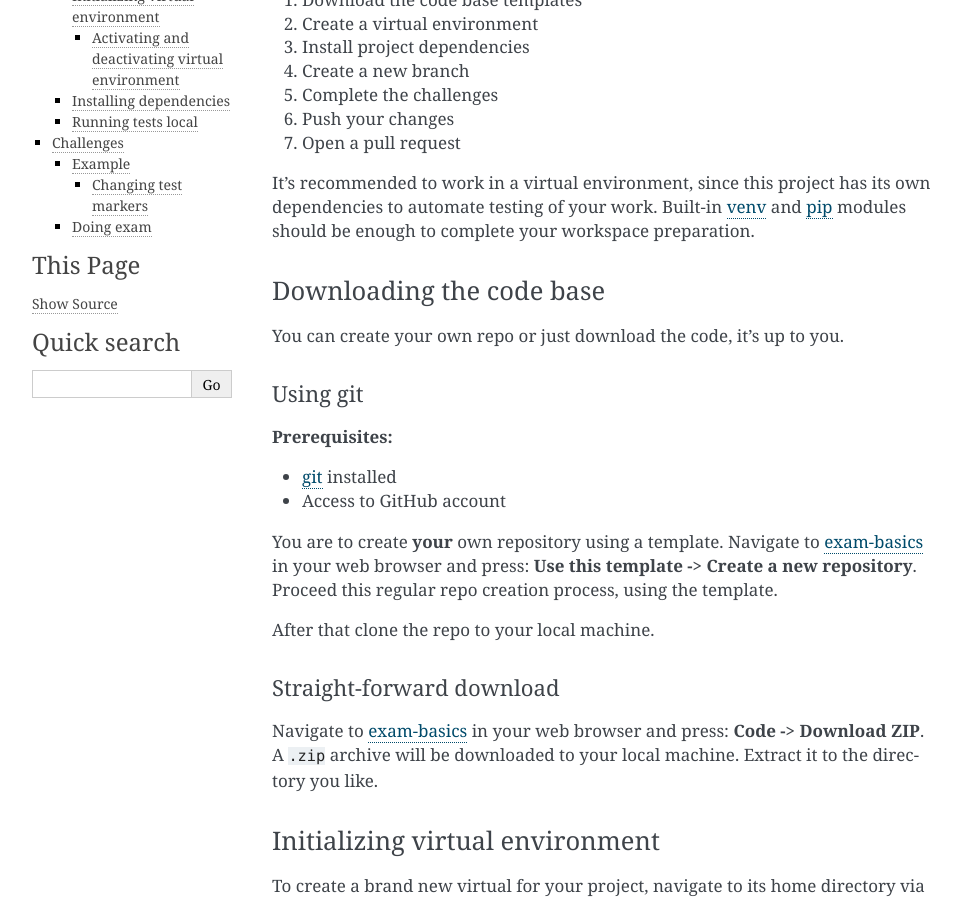
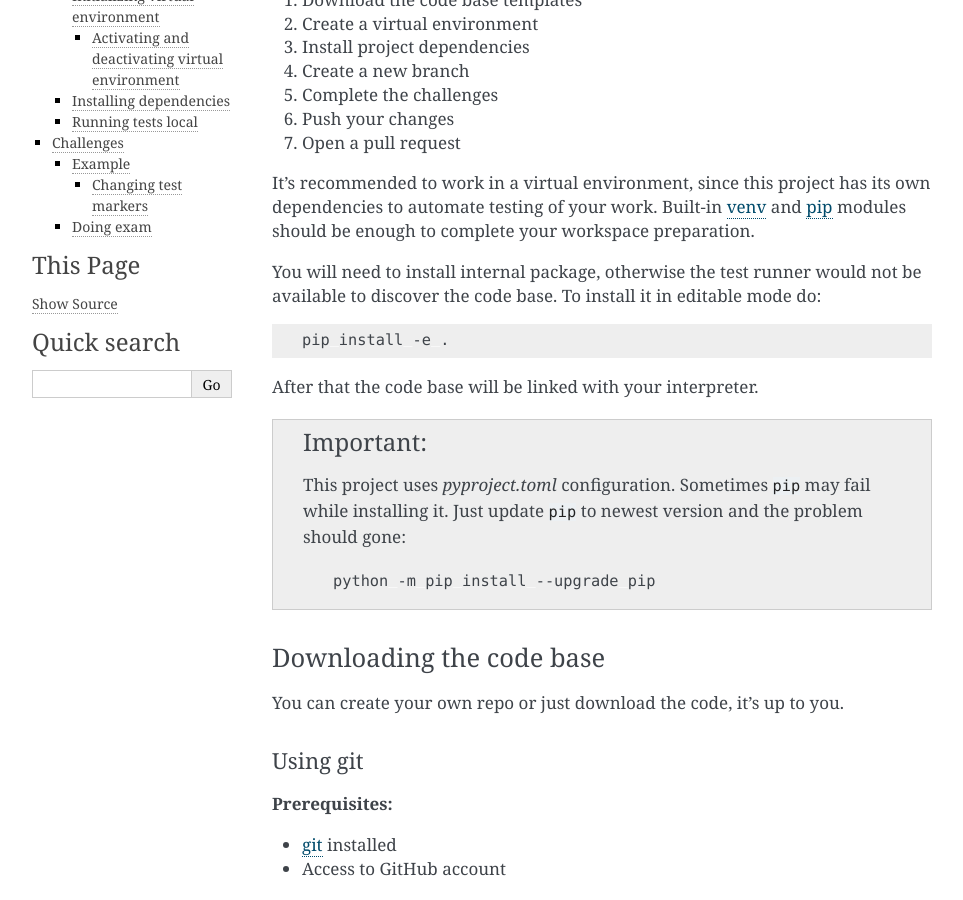
Before and after one commit to edu-python-course/exam-basics, a Sphinx documentation site: the page built from docs/index.txt, in a window 1280 px wide and 900 px high, scrolled down 277 px. Shown: the whole window, without its empty margins (148-1111 px from the left). Built offline with Sphinx 7.4.7, drawn with Linux system fonts in a browser that asks for light colours.

Commit message:
Updated setup section (docs)

```diff
--- a/docs/index.txt
+++ b/docs/index.txt
@@ -19,6 +19,24 @@ Getting started
 It's recommended to work in a virtual environment, since this project has its
 own dependencies to automate testing of your work. Built-in `venv`_ and `pip`_
 modules should be enough to complete your workspace preparation.
+
+You will need to install internal package, otherwise the test runner would not
+be available to discover the code base. To install it in editable mode do:
+
+.. code-block:: shell
+
+    pip install -e .
+
+After that the code base will be linked with your interpreter.
+
+.. important::  This project uses *pyproject.toml* configuration.
+                Sometimes ``pip`` may fail while installing it.
+                Just update ``pip`` to newest version and the problem
+                should gone:
+
+                .. code-block:: shell
+
+                    python -m pip install --upgrade pip
 
 Downloading the code base
 =========================
```
